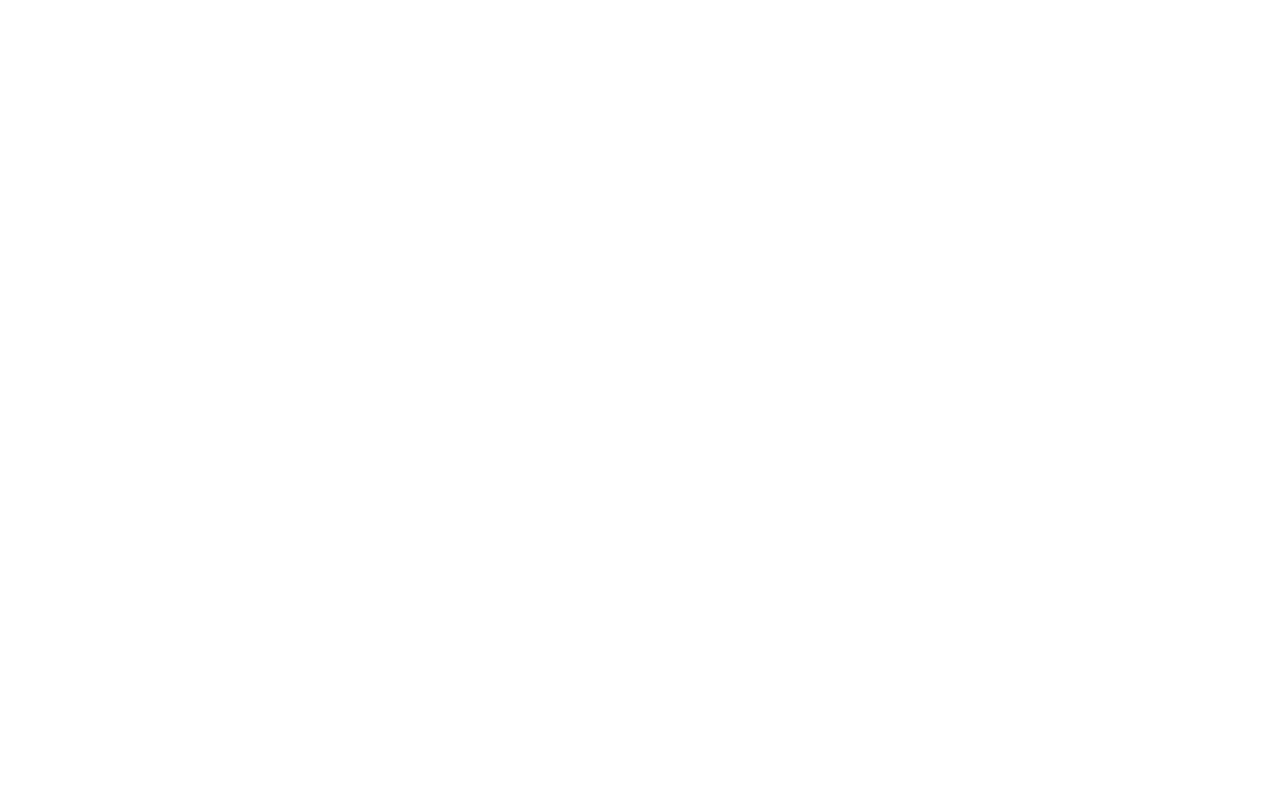
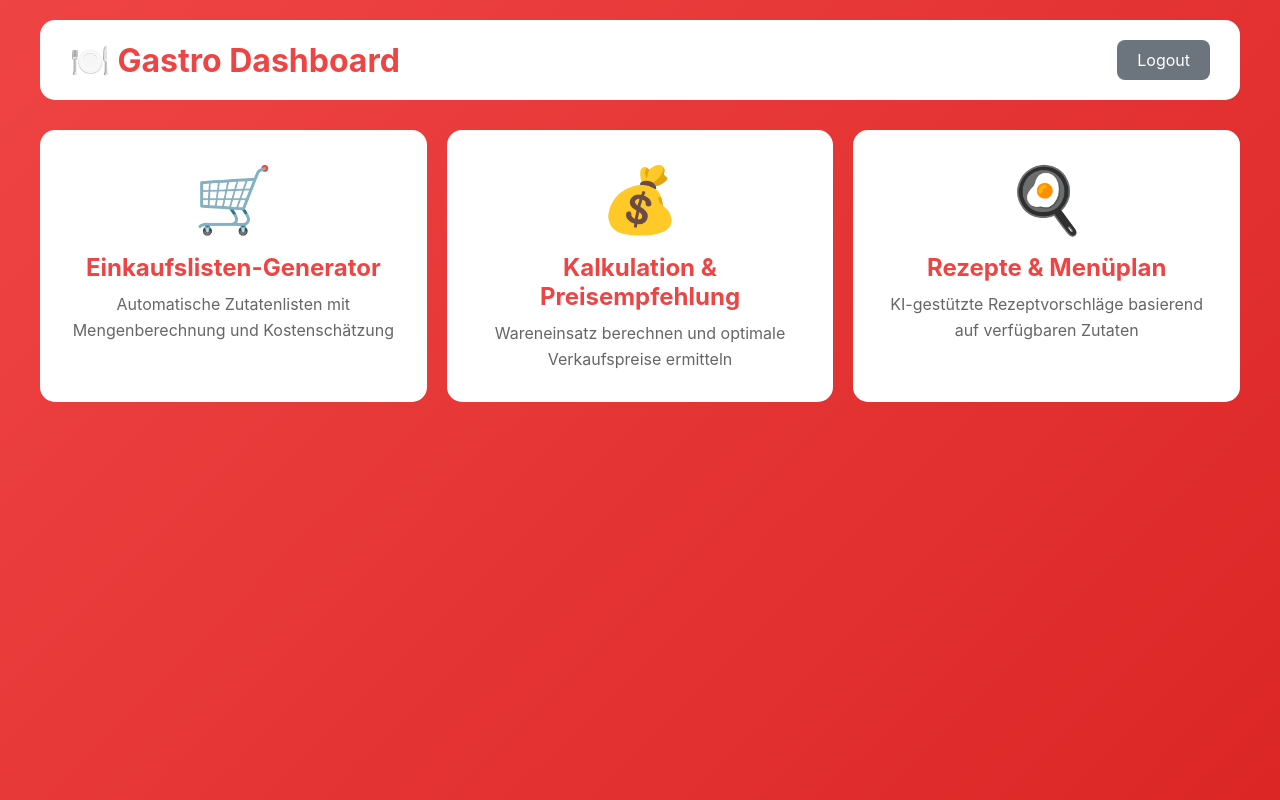
Before and after one commit to IchmagWasser/ai-girlfriend-test, a FastAPI app: page /gastro-dashboard in a window 1280 px wide. Before the commit the page is empty. Run offline with FastAPI, Linux system fonts and the light colour scheme; the visitor is signed in with stand-in values (Sample User, id 1); parts of the project's set-up code (start-up, migrations or seed data) failed here and were passed over; some libraries are stand-ins or nearby versions.

Commit message:
kein Plan

```diff
--- a/templates/gastro_dashboard.html
+++ b/templates/gastro_dashboard.html
@@ -0,0 +1,103 @@
+<!DOCTYPE html>
+<html lang="de">
+<head>
+    <meta charset="UTF-8">
+    <meta name="viewport" content="width=device-width, initial-scale=1.0">
+    <title>Gastro Dashboard</title>
+    <style>
+        * {
+            margin: 0;
+            padding: 0;
+            box-sizing: border-box;
+        }
+        body {
+            font-family: 'Inter', sans-serif;
+            background: linear-gradient(135deg, #ef4444, #dc2626);
+            min-height: 100vh;
+            padding: 20px;
+        }
+        .container {
+            max-width: 1200px;
+            margin: 0 auto;
+        }
+        .header {
+            background: white;
+            padding: 20px 30px;
+            border-radius: 15px;
+            margin-bottom: 30px;
+            display: flex;
+            justify-content: space-between;
+            align-items: center;
+        }
+        .header h1 {
+            color: #ef4444;
+        }
+        .btn-logout {
+            padding: 10px 20px;
+            background: #6c757d;
+            color: white;
+            text-decoration: none;
+            border-radius: 8px;
+        }
+        .tools-grid {
+            display: grid;
+            grid-template-columns: repeat(auto-fit, minmax(300px, 1fr));
+            gap: 20px;
+        }
+        .tool-card {
+            background: white;
+            padding: 30px;
+            border-radius: 15px;
+            text-align: center;
+            transition: transform 0.3s;
+            text-decoration: none;
+            color: inherit;
+            display: block;
+        }
+        .tool-card:hover {
+            transform: translateY(-5px);
+            box-shadow: 0 10px 30px rgba(0,0,0,0.2);
+        }
+        .tool-icon {
+            font-size: 4rem;
+            margin-bottom: 15px;
+        }
+        .tool-card h2 {
+            color: #ef4444;
+            margin-bottom: 10px;
+        }
+        .tool-card p {
+            color: #666;
+            line-height: 1.6;
+        }
+    </style>
+</head>
+<body>
+    <div class="container">
+        <div class="header">
+            <h1>🍽️ Gastro Dashboard</h1>
+            <a href="/logout" class="btn-logout">Logout</a>
+        </div>
+
+        <div class="tools-grid">
+            <a href="/gastro/shopping-list" class="tool-card">
+                <div class="tool-icon">🛒</div>
+                <h2>Einkaufslisten-Generator</h2>
+                <p>Automatische Zutatenlisten mit Mengenberechnung und Kostenschätzung</p>
+            </a>
+
+            <a href="/gastro/pricing" class="tool-card">
+                <div class="tool-icon">💰</div>
+                <h2>Kalkulation & Preisempfehlung</h2>
+                <p>Wareneinsatz berechnen und optimale Verkaufspreise ermitteln</p>
+            </a>
+
+            <a href="/gastro/recipes" class="tool-card">
+                <div class="tool-icon">🍳</div>
+                <h2>Rezepte & Menüplan</h2>
+                <p>KI-gestützte Rezeptvorschläge basierend auf verfügbaren Zutaten</p>
+            </a>
+        </div>
+    </div>
+</body>
+</html>
--- a/templates/mv templates/chat.html templates/gastro/recipes.html
+++ b/templates/mv templates/chat.html templates/gastro/recipes.html
@@ -110,7 +110,7 @@
 <body>
     <div class="gastro-container">
         <h1>🍳 Rezeptvorschläge</h1>
-        <p><a href="/dashboard">← Zurück zum Dashboard</a></p>
+        <p><a href="/gastro-dashboard">← Zurück zum Gastro Dashboard</a></p>
 
         <div class="gastro-grid">
             <div class="gastro-card">
```
